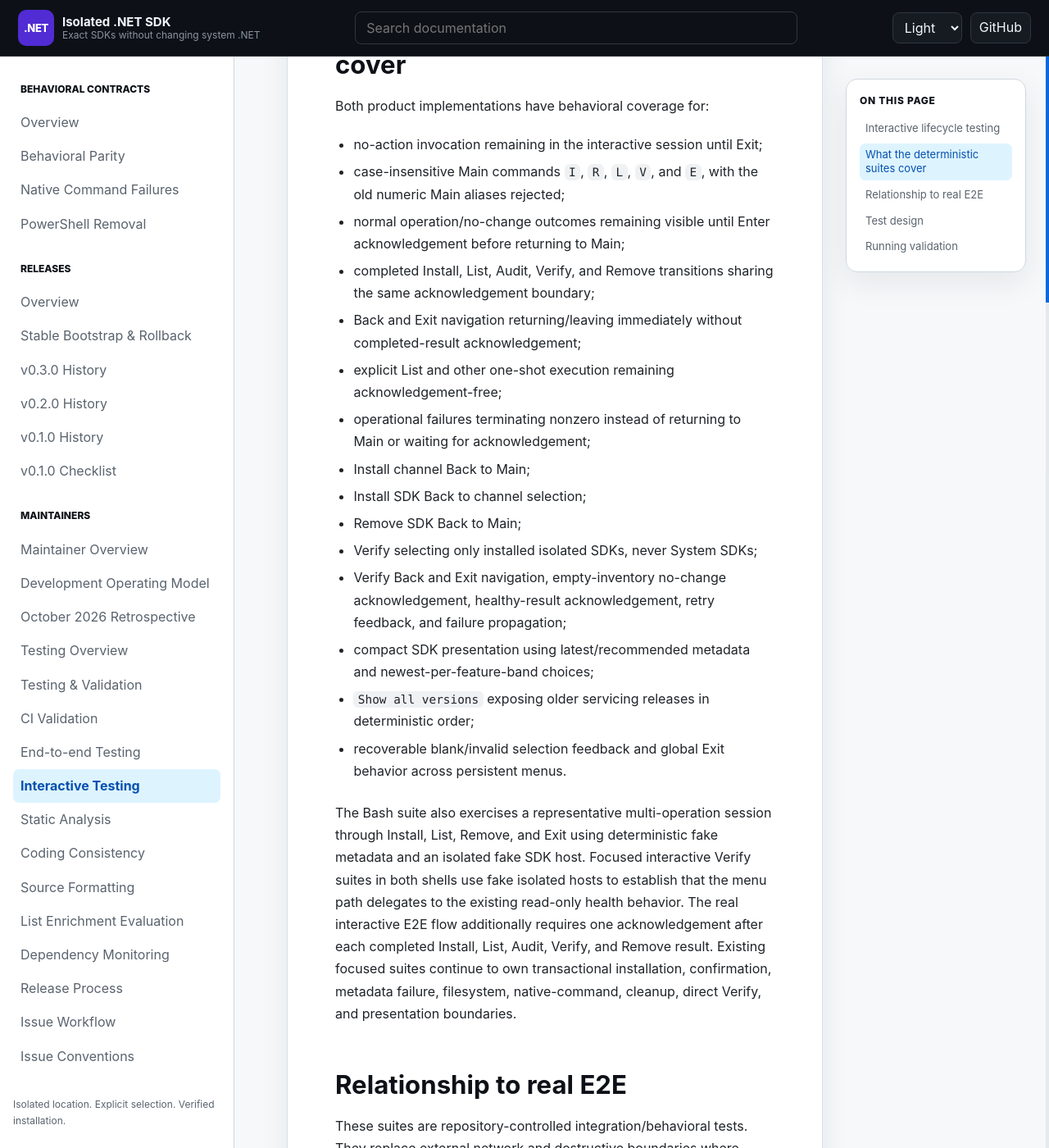
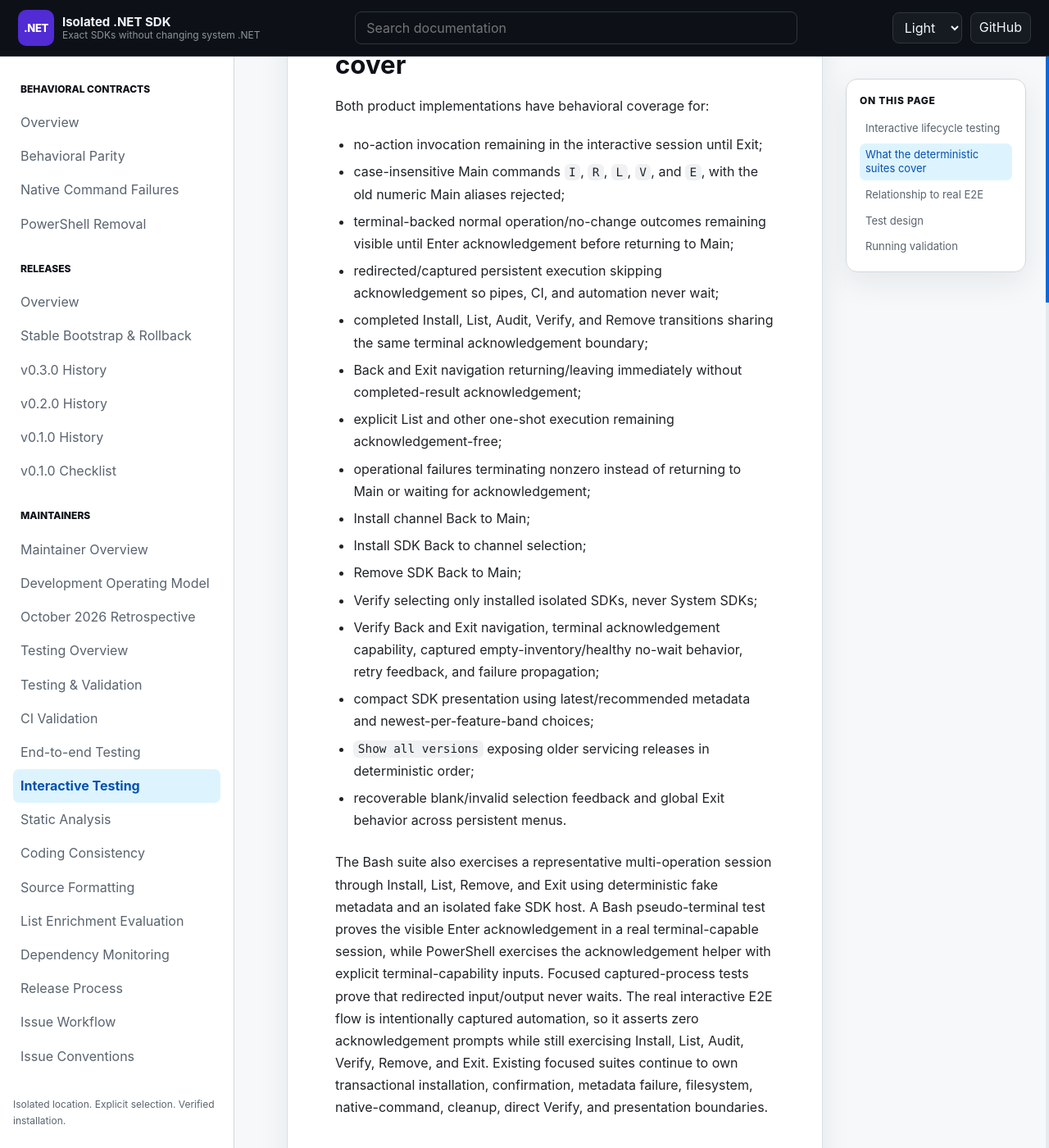
Before and after one commit to infoconex/isolated-dotnet-sdk, a Jekyll site: the page built from docs/maintainers/testing/interactive-testing.md, in a window 1280 px wide and 1400 px high, scrolled down 495 px. Shown: the whole window at 82% size. Built offline with Jekyll 4.4.1, drawn with Linux system fonts in a browser that asks for light colours; our own code applies the rules of GitHub Pages for plain Markdown files.

Commit message:
docs: align acknowledgement test strategy

```diff
--- a/docs/maintainers/testing/interactive-testing.md
+++ b/docs/maintainers/testing/interactive-testing.md
@@ -8,8 +8,9 @@
 
 - no-action invocation remaining in the interactive session until Exit;
 - case-insensitive Main commands `I`, `R`, `L`, `V`, and `E`, with the old numeric Main aliases rejected;
-- normal operation/no-change outcomes remaining visible until Enter acknowledgement before returning to Main;
-- completed Install, List, Audit, Verify, and Remove transitions sharing the same acknowledgement boundary;
+- terminal-backed normal operation/no-change outcomes remaining visible until Enter acknowledgement before returning to Main;
+- redirected/captured persistent execution skipping acknowledgement so pipes, CI, and automation never wait;
+- completed Install, List, Audit, Verify, and Remove transitions sharing the same terminal acknowledgement boundary;
 - Back and Exit navigation returning/leaving immediately without completed-result acknowledgement;
 - explicit List and other one-shot execution remaining acknowledgement-free;
 - operational failures terminating nonzero instead of returning to Main or waiting for acknowledgement;
@@ -17,12 +18,12 @@
 - Install SDK Back to channel selection;
 - Remove SDK Back to Main;
 - Verify selecting only installed isolated SDKs, never System SDKs;
-- Verify Back and Exit navigation, empty-inventory no-change acknowledgement, healthy-result acknowledgement, retry feedback, and failure propagation;
+- Verify Back and Exit navigation, terminal acknowledgement capability, captured empty-inventory/healthy no-wait behavior, retry feedback, and failure propagation;
 - compact SDK presentation using latest/recommended metadata and newest-per-feature-band choices;
 - `Show all versions` exposing older servicing releases in deterministic order;
 - recoverable blank/invalid selection feedback and global Exit behavior across persistent menus.
 
-The Bash suite also exercises a representative multi-operation session through Install, List, Remove, and Exit using deterministic fake metadata and an isolated fake SDK host. Focused interactive Verify suites in both shells use fake isolated hosts to establish that the menu path delegates to the existing read-only health behavior. The real interactive E2E flow additionally requires one acknowledgement after each completed Install, List, Audit, Verify, and Remove result. Existing focused suites continue to own transactional installation, confirmation, metadata failure, filesystem, native-command, cleanup, direct Verify, and presentation boundaries.
+The Bash suite also exercises a representative multi-operation session through Install, List, Remove, and Exit using deterministic fake metadata and an isolated fake SDK host. A Bash pseudo-terminal test proves the visible Enter acknowledgement in a real terminal-capable session, while PowerShell exercises the acknowledgement helper with explicit terminal-capability inputs. Focused captured-process tests prove that redirected input/output never waits. The real interactive E2E flow is intentionally captured automation, so it asserts zero acknowledgement prompts while still exercising Install, List, Audit, Verify, Remove, and Exit. Existing focused suites continue to own transactional installation, confirmation, metadata failure, filesystem, native-command, cleanup, direct Verify, and presentation boundaries.
 
 ## Relationship to real E2E
 
```
